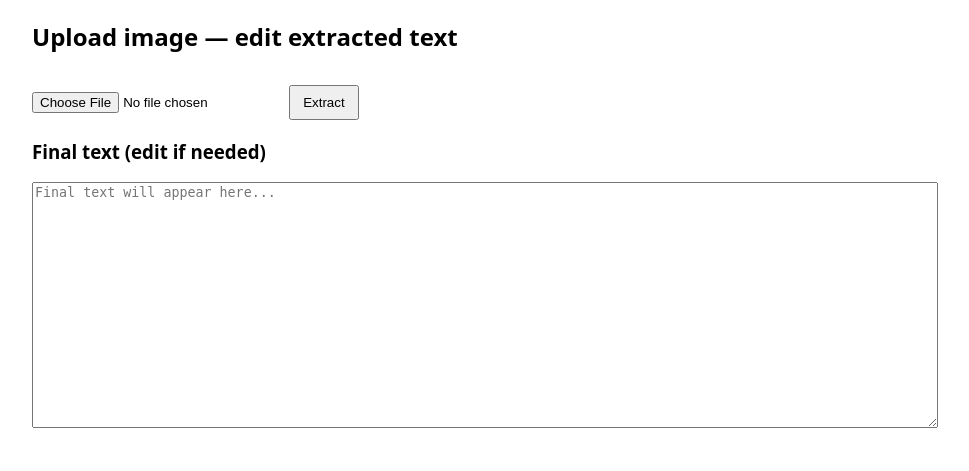
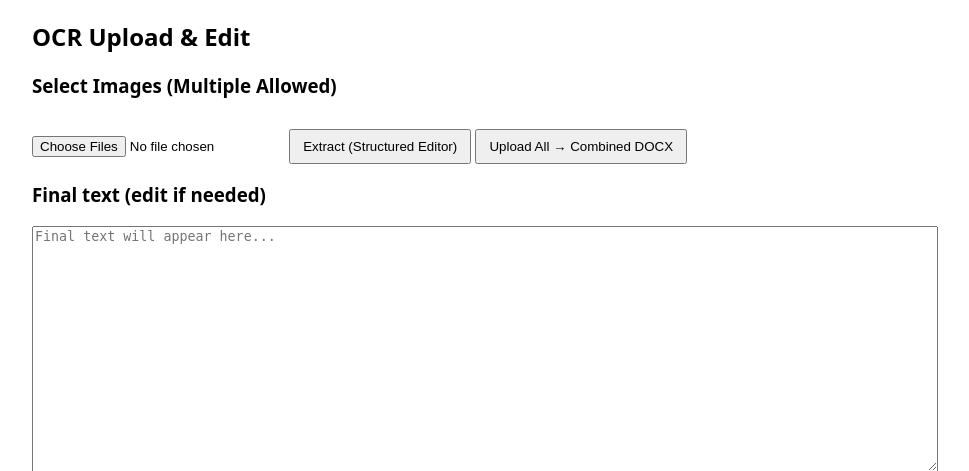
Before and after one commit to Confytech/ocr-backend, a Flask app: page /upload in a window 1280 px wide. Shown: the top 471 px of the page, without its empty margins (158-1127 px from the left). Run offline with Flask 3, Linux system fonts and the light colour scheme.

Commit message:
Added multi-file upload + combined DOCX support

```diff
--- a/app.py
+++ b/app.py
@@ -15,68 +15,101 @@ ALLOWED_EXTENSIONS = {"jpg", "jpeg", "png", "bmp", "tiff", "tif"}
 os.makedirs(UPLOAD_FOLDER, exist_ok=True)
 os.makedirs(OUTPUT_FOLDER, exist_ok=True)
 
-app.config['MAX_CONTENT_LENGTH'] = 12 * 1024 * 1024  # 12 MB
+app.config['MAX_CONTENT_LENGTH'] = 20 * 1024 * 1024  # 20MB upload limit
+
 
 def allowed_file(filename):
     return "." in filename and filename.rsplit(".", 1)[1].lower() in ALLOWED_EXTENSIONS
+
 
 @app.route("/favicon.ico")
 def favicon():
     return send_from_directory("static", "favicon.ico")
 
+
 @app.route("/", methods=["GET"])
 def test():
     return jsonify({"message": "OCR Backend Running"})
+
 
 @app.route("/upload", methods=["GET"])
 def upload_page():
     return render_template("upload.html")
 
-# Existing upload -> returns docx (keeps behavior)
+
+# ============================================
+# NEW — MULTIPLE IMAGE UPLOAD → ONE DOCX
+# ============================================
 @app.route("/api/upload", methods=["POST"])
-def upload_image():
+def upload_images():
     if "image" not in request.files:
-        return jsonify({"error":"No image provided"}), 400
-    image_file = request.files["image"]
-    if image_file.filename == "":
-        return jsonify({"error":"Empty filename"}), 400
-    if not allowed_file(image_file.filename):
-        return jsonify({"error":"Unsupported file type"}), 400
+        return jsonify({"error": "No image(s) provided"}), 400
 
-    original = secure_filename(image_file.filename)
-    unique = f"{uuid.uuid4().hex}_{original}"
-    path = os.path.join(UPLOAD_FOLDER, unique)
-    image_file.save(path)
+    files = request.files.getlist("image")
+    if len(files) == 0:
+        return jsonify({"error": "Empty upload"}), 400
 
+    saved_paths = []
+    texts = []
+
+    # Save & OCR each file
     try:
-        extracted_text = extract_text_from_image(path)
-        docx_path = create_docx(extracted_text, original)
+        for file in files:
+            if file.filename == "":
+                continue
+
+            if not allowed_file(file.filename):
+                return jsonify({"error": f"Unsupported type: {file.filename}"}), 400
+
+            original = secure_filename(file.filename)
+            unique = f"{uuid.uuid4().hex}_{original}"
+            filepath = os.path.join(UPLOAD_FOLDER, unique)
+            file.save(filepath)
+            saved_paths.append(filepath)
+
+            extracted = extract_text_from_image(filepath)
+            texts.append(extracted)
+
+        # Combine all extracted text into one
+        combined_text = "\n\n".join(texts)
+        output_name = "combined_output.docx"
+        docx_path = create_docx(combined_text, output_name)
+
         @after_this_request
         def cleanup(response):
-            try:
-                os.remove(path)
-                # optionally remove docx after send? keep for now
-            except Exception:
-                pass
+            for p in saved_paths:
+                try:
+                    os.remove(p)
+                except:
+                    pass
             return response
-        return send_file(docx_path, as_attachment=True, download_name=f"{os.path.splitext(original)[0]}.docx")
+
+        return send_file(docx_path,
+                         as_attachment=True,
+                         download_name="combined_output.docx")
+
     except Exception as e:
         return jsonify({"error": str(e)}), 500
 
-# New: return structured lines for editing
+
+# ===========================
+# Structured text (for editor)
+# ===========================
 @app.route("/api/extract", methods=["POST"])
 def api_extract():
     if "image" not in request.files:
-        return jsonify({"error":"No image provided"}), 400
+        return jsonify({"error": "No image provided"}), 400
+
     image_file = request.files["image"]
     if image_file.filename == "":
-        return jsonify({"error":"Empty filename"}), 400
+        return jsonify({"error": "Empty filename"}), 400
+
     if not allowed_file(image_file.filename):
-        return jsonify({"error":"Unsupported file type"}), 400
+        return jsonify({"error": "Unsupported file type"}), 400
 
     original = secure_filename(image_file.filename)
-    tmpname = f"tmp_{uuid.uuid4().hex}_{original}"
-    tmp_path = os.path.join(UPLOAD_FOLDER, tmpname)
+    tmp_name = f"tmp_{uuid.uuid4().hex}_{original}"
+    tmp_path = os.path.join(UPLOAD_FOLDER, tmp_name)
     image_file.save(tmp_path)
 
     try:
@@ -87,20 +120,28 @@ def api_extract():
     finally:
         try:
             os.remove(tmp_path)
-        except Exception:
+        except:
             pass
 
-# Accept final text and return DOCX
+
+# =============================
+# FINAL TEXT → DOCX Download
+# =============================
 @app.route("/api/generate_docx", methods=["POST"])
 def api_generate_docx():
     data = request.get_json()
     if not data or "text" not in data:
-        return jsonify({"error":"No text provided"}), 400
+        return jsonify({"error": "No text provided"}), 400
+
     text = data["text"]
     filename = data.get("filename", f"extracted_{uuid.uuid4().hex}")
-    # Use create_docx(text, original_filename)
+
     docx_path = create_docx(text, filename)
-    return send_file(docx_path, as_attachment=True, download_name=f"{os.path.splitext(filename)[0]}.docx")
+
+    return send_file(docx_path,
+                     as_attachment=True,
+                     download_name=f"{os.path.splitext(filename)[0]}.docx")
+
 
 if __name__ == "__main__":
     app.run(debug=True)
--- a/templates/upload.html
+++ b/templates/upload.html
@@ -13,17 +13,23 @@
     button { padding:8px 12px; margin-top:12px; }
   </style>
 </head>
+
 <body>
-  <h2>Upload image — edit extracted text</h2>
+  <h2>OCR Upload & Edit</h2>
+
+  <!-- MULTI-FILE UPLOAD SECTION -->
+  <h3>Select Images (Multiple Allowed)</h3>
   <form id="uploadForm" enctype="multipart/form-data">
-    <input type="file" name="image" accept="image/*" required />
-    <button type="submit">Extract</button>
+    <input type="file" name="image" accept="image/*" multiple required />
+    <button type="submit">Extract (Structured Editor)</button>
+    <button id="combineBtn" type="button">Upload All → Combined DOCX</button>
   </form>
 
   <div id="status"></div>
   <div id="linesContainer" style="margin-top:12px;"></div>
 
   <button id="mergeBtn" style="display:none">Merge to editor</button>
+
   <div style="margin-top:12px;">
     <h3>Final text (edit if needed)</h3>
     <textarea id="fulltext" placeholder="Final text will appear here..."></textarea><br/>
@@ -37,7 +43,11 @@ const linesContainer = document.getElementById('linesContainer');
 const mergeBtn = document.getElementById('mergeBtn');
 const fulltext = document.getElementById('fulltext');
 const downloadBtn = document.getElementById('downloadBtn');
+const combineBtn = document.getElementById('combineBtn');
 
+//
+// 1) Existing "Extract to Editor" flow (single image)
+//
 form.addEventListener('submit', async (e) => {
   e.preventDefault();
   status.textContent = "Uploading and extracting...";
@@ -46,19 +56,30 @@ form.addEventListener('submit', async (e) => {
   downloadBtn.style.display = 'none';
   fulltext.value = "";
 
-  const fd = new FormData(form);
+  const fd = new FormData();
+  const file = form.image.files[0];
+
+  if (!file) {
+    status.textContent = "Please select a file.";
+    return;
+  }
+
+  fd.append("image", file);
+
   const resp = await fetch('/api/extract', { method: 'POST', body: fd });
   if (!resp.ok) {
     const err = await resp.json().catch(()=>({error:resp.statusText}));
     status.textContent = "Error: " + (err.error || resp.statusText);
     return;
   }
+
   const data = await resp.json();
   const lines = data.lines || [];
   if (lines.length === 0) {
     status.textContent = "No text found.";
     return;
   }
+
   status.textContent = `Found ${lines.length} lines. Edit as needed.`;
   lines.forEach((ln, idx) => {
     const div = document.createElement('div');
@@ -71,10 +92,53 @@ form.addEventListener('submit', async (e) => {
     `;
     linesContainer.appendChild(div);
   });
+
   mergeBtn.style.display = 'inline-block';
   downloadBtn.style.display = 'inline-block';
 });
 
+//
+// 2) MULTI-FILE → COMBINED DOCX
+//
+combineBtn.addEventListener('click', async () => {
+  const files = form.image.files;
+  if (!files.length) {
+    alert("Select at least one image.");
+    return;
+  }
+
+  status.textContent = "Uploading and processing multiple images...";
+
+  const fd = new FormData();
+  for (let f of files) fd.append("image", f);
+
+  const resp = await fetch('/api/upload', {
+    method: 'POST',
+    body: fd
+  });
+
+  if (!resp.ok) {
+    const err = await resp.json().catch(()=>({error: resp.statusText}));
+    status.textContent = "Error: " + (err.error || resp.statusText);
+    return;
+  }
+
+  const blob = await resp.blob();
+  const url = URL.createObjectURL(blob);
+  const a = document.createElement("a");
+
+  a.href = url;
+  a.download = "combined_output.docx";
+  document.body.appendChild(a);
+  a.click();
+  a.remove();
+
+  status.textContent = "Combined DOCX downloaded.";
+});
+
+//
+// 3) Merge edited lines → textarea
+//
 mergeBtn.addEventListener('click', () => {
   const inputs = Array.from(document.querySelectorAll('.txt'));
   const merged = inputs.map(i => i.value.trim()).filter(Boolean).join("\n");
@@ -83,23 +147,30 @@ mergeBtn.addEventListener('click', () => {
   downloadBtn.style.display = 'inline-block';
 });
 
+//
+// 4) Generate DOCX from editor text
+//
 downloadBtn.addEventListener('click', async () => {
   const text = fulltext.value;
   if (!text.trim()) {
     alert("Final text is empty.");
     return;
   }
+
   status.textContent = "Generating DOCX...";
+
   const resp = await fetch('/api/generate_docx', {
     method: 'POST',
     headers: {'Content-Type':'application/json'},
     body: JSON.stringify({ filename: 'extracted', text })
   });
+
   if (!resp.ok) {
     const err = await resp.json().catch(()=>({error:resp.statusText}));
     status.textContent = "Error: " + (err.error||resp.statusText);
     return;
   }
+
   const blob = await resp.blob();
   const url = URL.createObjectURL(blob);
   const a = document.createElement('a');
@@ -108,8 +179,10 @@ downloadBtn.addEventListener('click', async () => {
   document.body.appendChild(a);
   a.click();
   a.remove();
+
   status.textContent = "Download started.";
 });
 </script>
+
 </body>
 </html>
```
Also changed, not shown: 1 other file.
